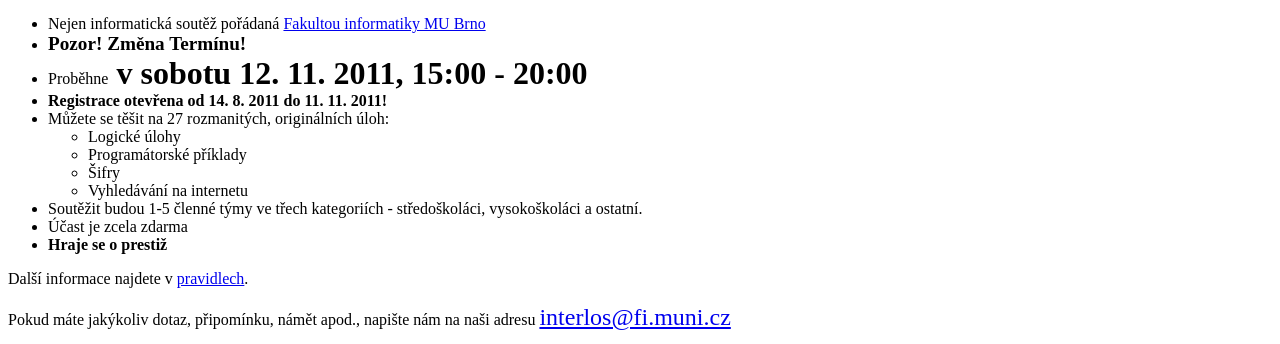
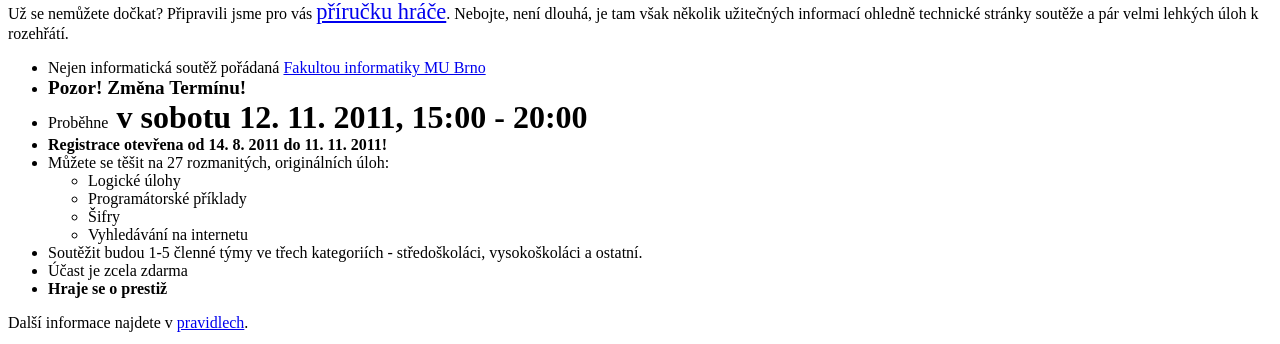
Before and after one commit to papousek/interlos-web, a PHP site: page /FrontendModule/templates/Default/default.phtml in a window 1280 px wide. Shown: the part 254-598 px from the top of the page. Run offline with PHP 8.4, Linux system fonts and the light colour scheme; some libraries are stand-ins or nearby versions.

Commit message:
prirucka hrace

```diff
--- a/app/FrontendModule/templates/Default/default.phtml
+++ b/app/FrontendModule/templates/Default/default.phtml
@@ -7,6 +7,11 @@
         </a>
 </div>
 <div id="subcontent">
+    <div class="flash info">
+        Už se nemůžete dočkat? Připravili jsme pro vás <a href="download/interlos-2011-prirucka-hrace.pdf" title="Příručka hráče" style="font-size: 140%;">příručku hráče</a>.
+        Nebojte, není dlouhá, je tam však několik užitečných informací ohledně technické stránky soutěže a pár velmi lehkých úloh k rozehřátí.
+    </div>
+
 <ul>
         <li>Nejen informatická soutěž pořádaná <a href="http://fi.muni.cz" title="Fakulta informatiky MU Brno">Fakultou informatiky MU Brno</a></li>
         <li><strong style="font-size: 120%; text-transform: capitalize">Pozor! Změna termínu!</strong></li>
```
Also changed, not shown: 1 other file.
